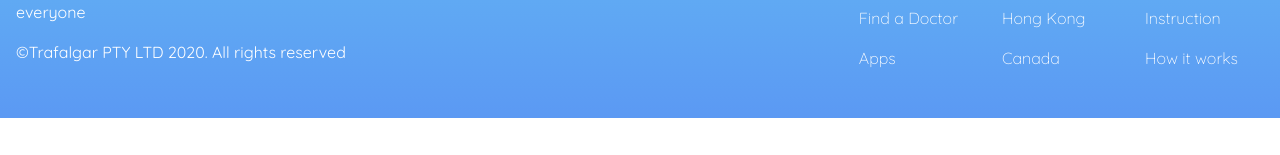
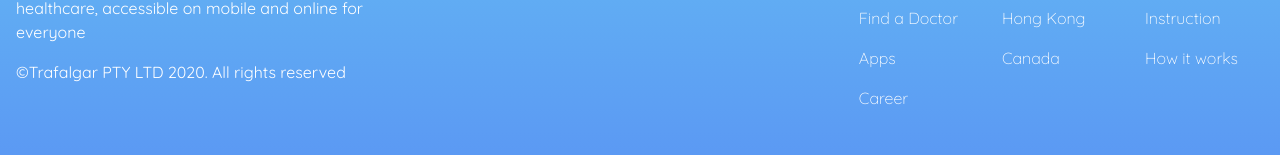
Before and after one commit to letdummy/halodesigners-intern, a React (Vite) app: page / in a window 1280 px wide. Shown: the part 4869-5024 px from the top of the page. Before the commit the page ends 4987 px from the top, so only its background shows below. Built offline with nearby package versions, Linux system fonts and the light colour scheme.

Commit message:
test: add dummy data for footer

```diff
--- a/src/components/Nav.tsx
+++ b/src/components/Nav.tsx
@@ -26,7 +26,6 @@ function Nav() {
                     />
                 </a>
 
-                {/* Button for mobile menu toggle */}
                 <button
                     onClick={toggleNav}
                     type="button"
@@ -37,7 +36,6 @@ function Nav() {
                     <img src='/hamburger.svg' />
                 </button>
 
-                {/* Navigation menu */}
                 <div className={`${isNavOpen ? 'absolute' : 'hidden'} w-full md:block md:w-auto top-full left-0 z-10`} id="navbar-default">
                     <ul className="font-medium flex flex-col p-4 md:p-0 mt-4 border rounded-lg md:flex-row md:space-x-8 rtl:space-x-reverse md:mt-0 md:border-0 md:bg-white bg-blue-500 md:bg-transparent">
                         {navItems.map((item) => (
--- a/src/data/DATA.ts
+++ b/src/data/DATA.ts
@@ -84,6 +84,7 @@ const footerItems = [
             { name: 'Testimonials', href: '#' },
             { name: 'Find a Doctor', href: '#' },
             { name: 'Apps', href: '#' },
+            { name: 'Career', href: '#' },
         ]
     },
     {
```
